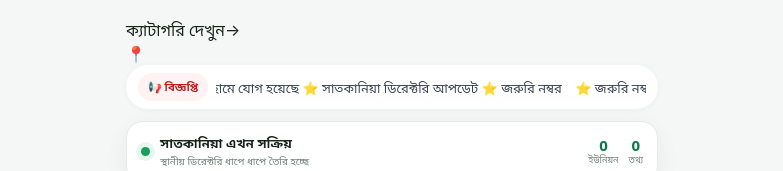
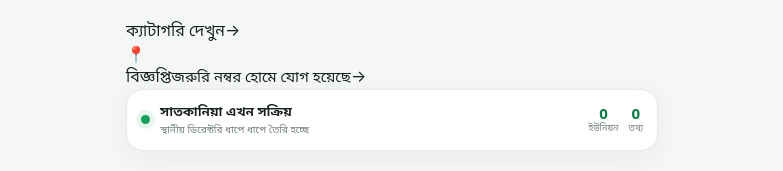
Before and after one commit to abbasali01843/bangladesh-local-directory, a Next.js app: page / in a window 1280 px wide. Shown: the part 215-386 px from the top of the page, without its empty margins (248-1031 px from the left). Built offline with nearby package versions, Linux system fonts and the light colour scheme; no server answers; the database is empty.

Commit message:
ui: simplify navigation and homepage shell

```diff
--- a/components/NoticeTicker.tsx
+++ b/components/NoticeTicker.tsx
@@ -1,19 +1,14 @@
 import { notices } from "@/data/notices";
+import Link from "next/link";
 
-import Link from "next/link";
-/** priyosherpur.com-এর ঘূর্ণায়মান বিজ্ঞপ্তি টিকার — সর্বশেষ নোটিশ স্ক্রল হয় */
 export default function NoticeTicker() {
-  if (!notices.length) return null;
-  const text = notices.map((n) => `⭐ ${n.title}`).join("   ");
-
+  const latest = notices[0];
+  if (!latest) return null;
   return (
-    <Link href="/notices" className="ps-ticker" aria-label="সব বিজ্ঞপ্তি দেখুন">
-      <span className="ps-ticker-badge">📢 বিজ্ঞপ্তি</span>
-      <span className="ps-ticker-window">
-        <span className="ps-ticker-track">
-          {text}&nbsp;&nbsp;&nbsp;&nbsp;{text}&nbsp;&nbsp;&nbsp;&nbsp;
-        </span>
-      </span>
+    <Link href="/notices" className="ps-notice-row">
+      <span className="ps-notice-label">বিজ্ঞপ্তি</span>
+      <span className="ps-notice-title">{latest.title}</span>
+      <span className="ps-notice-arrow">→</span>
     </Link>
   );
 }
```
